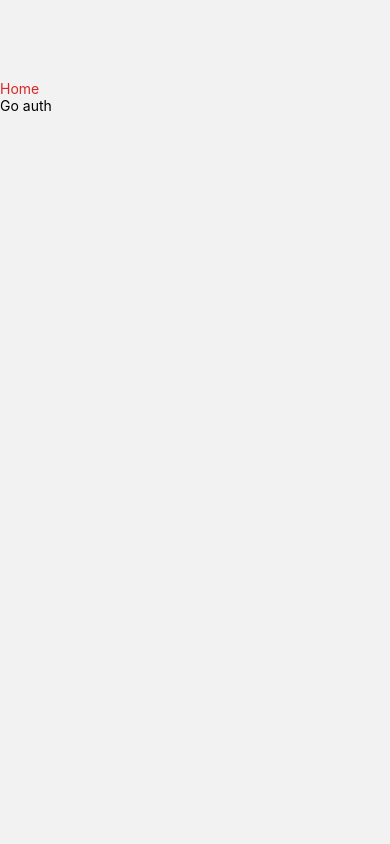
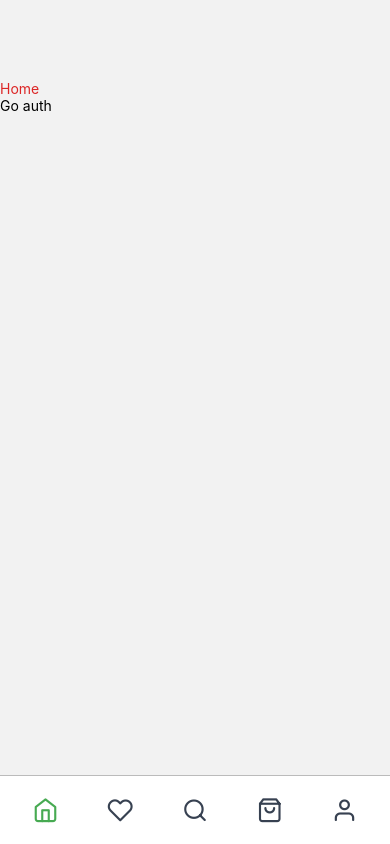
Before and after one commit to yakovmanit/delivery-mobile, a React Native app: screen / in a window 390 px wide. Built offline with nearby package versions, Linux system fonts and the light colour scheme.

Commit message:
add BottomMenu to Navigation

```diff
--- a/app/navigation/Navigation.tsx
+++ b/app/navigation/Navigation.tsx
@@ -1,12 +1,41 @@
-import { FC } from 'react';
-import {NavigationContainer} from "@react-navigation/native";
-import PrivateNavigator from "@/navigation/PrivateNavigator";
+import { FC, useEffect, useState } from 'react';
+import { NavigationContainer, useNavigationContainerRef } from '@react-navigation/native';
+import PrivateNavigator from '@/navigation/PrivateNavigator';
+import BottomMenu from '@/components/ui/layout/bottom-menu/BottomMenu';
+import { useAuth } from '@/hooks/useAuth';
 
 const Navigation: FC = () => {
+  const { user } = useAuth();
+
+  const [currentRoute, setCurrentRoute] = useState<string | undefined>(undefined);
+
+  const navRef = useNavigationContainerRef();
+
+
+  useEffect(() => {
+    setCurrentRoute(navRef.getCurrentRoute()?.name);
+
+    const listener = navRef.addListener('state', () => {
+      setCurrentRoute(navRef.getCurrentRoute()?.name);
+    });
+
+    return () => {
+      navRef.removeListener('state', listener);
+    }
+  }, []);
+
   return (
-    <NavigationContainer>
-      <PrivateNavigator />
-    </NavigationContainer>
+    <>
+      <NavigationContainer ref={navRef}>
+        <PrivateNavigator />
+      </NavigationContainer>
+
+      {
+        user && currentRoute && (
+          <BottomMenu nav={navRef.navigate} currentRoute={currentRoute} />
+        )
+      }
+    </>
   );
 };
 
```
